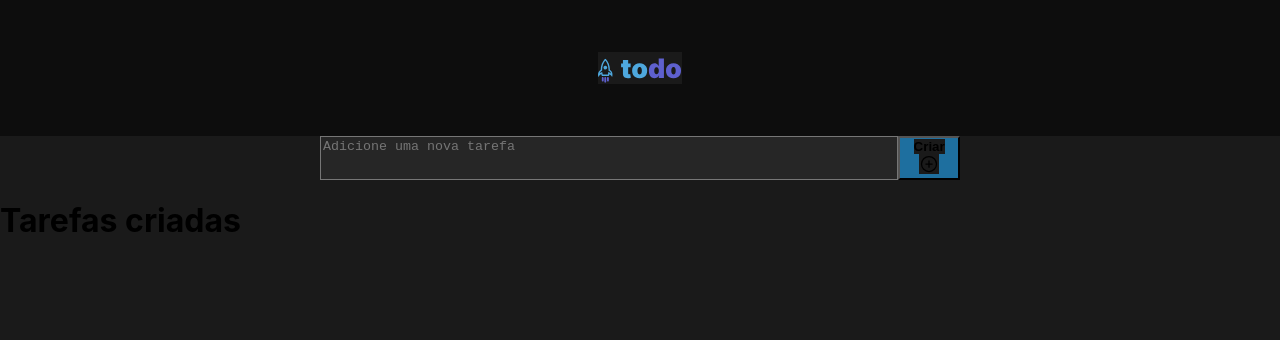
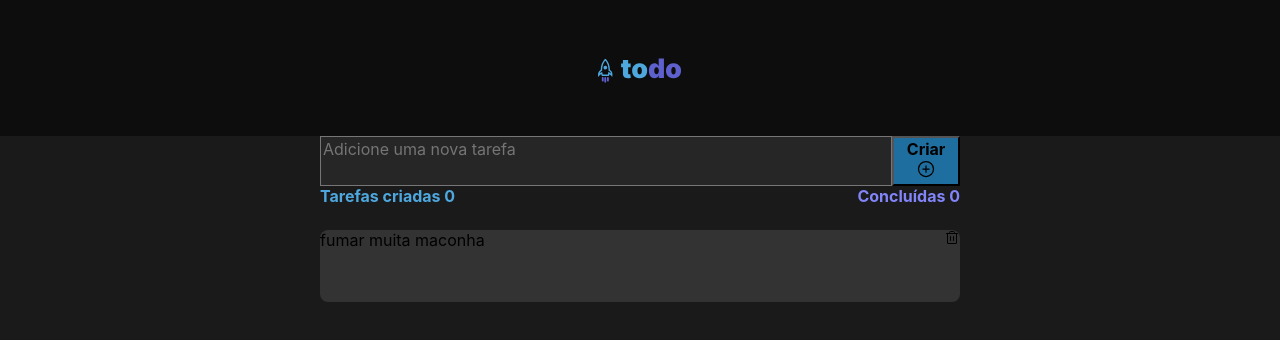
Before and after one commit to mathhlima/todo-list-ignite, a React (Vite) app: page / in a window 1280 px wide. Shown: the top 340 px of the page. Built offline with nearby package versions, Linux system fonts and the light colour scheme.

Commit message:
refactor: deleting some components

```diff
--- a/src/App.jsx
+++ b/src/App.jsx
@@ -11,7 +11,6 @@ function App() {
       <div className={styles.wrapper}>
         <Header />
         <Task />
-        <CreatedTasks />
       </div>
 
   )
--- a/src/components/CreatedTasks.jsx
+++ /dev/null
@@ -1,7 +0,0 @@
-export function CreatedTasks() {
-    return(
-        <div>
-            <h1>Tarefas criadas</h1>
-        </div>
-    );
-}
--- a/src/components/Task.jsx
+++ b/src/components/Task.jsx
@@ -1,21 +1,68 @@
+import { useState } from 'react';
 import styles from './Task.module.css'
 import { PlusCircle } from 'phosphor-react'
+import { Trash } from 'phosphor-react'
 
 export function Task() {
+
+    const [tasks, setTasks] = useState([
+        'fumar muita maconha'
+    ])
+
+    const [newTask, setNewTask] = useState('');
+
+
+
+    function handleCreateNewTask() {
+        event.preventDefault();
+        //console.log(event.target.value)
+    }
+
+    function handleNewTaskChange() {
+        setNewTask(event.target.value)
+
+    }
+
     return (
         <div className={styles.task}>
 
-            <form className={styles.form}>
+
+            <div className={styles.newTask}>
+                <form onSubmit={handleCreateNewTask} className={styles.form}>
                     <textarea
+                        name="task"
                         placeholder="Adicione uma nova tarefa"
+                        onChange={handleNewTaskChange}
                     />
                     <button className={styles.button}>
                         <strong>Criar</strong>
                         <PlusCircle size={20} />
                     </button>
                 </form>
+            </div>
+
+
+
+            <div className={styles.createdTask}>
+                <div className={styles.summary}>
+                    <strong className={styles.created}>Tarefas criadas 0 </strong>
+                    <strong className={styles.finished}>Concluídas 0 </strong>
+                </div>
+
+                <div className={styles.content}>
+
+
+                    {tasks}
+                    <Trash />
+                </div>
 
 
             </div>
+
+        </div>
+
+
+
+
     );
 }
--- a/src/components/Task.module.css
+++ b/src/components/Task.module.css
@@ -1,11 +1,9 @@
 .task {
-    display: flex;
-    justify-content: center;
+
 
 }
 .task .form{
    display: flex;
-   width: 50%;
    justify-content: center;
 
 }
@@ -21,3 +19,36 @@
 .task button {
     background: #1E6F9F;
 }
+
+.newTask {
+    margin: 0 auto;
+    width: 50%;
+}
+
+.createdTask {
+    margin: 0 auto;
+    width: 50%;
+}
+
+.createdTask .summary {
+    display: flex;
+    justify-content: space-between;
+
+}
+
+.createdTask .content {
+    background: #333333;
+    display: flex;
+    justify-content: space-between;
+    height: 72px;
+    border-radius: 8px;
+    gap: 1rem;
+    margin-top: 1.5rem;
+}
+
+.createdTask .summary .created {
+    color: #4EA8DE;
+}
+.createdTask .summary .finished {
+    color: #8284FA;
+}
--- a/src/global.css
+++ b/src/global.css
@@ -1,6 +1,4 @@
-* {
-  background: #1A1A1A;
-}
+
 
 body {
   margin: 0;
@@ -9,6 +7,13 @@ body {
     sans-serif;
   -webkit-font-smoothing: antialiased;
   -moz-osx-font-smoothing: grayscale;
+  background: #1A1A1A;
+}
+
+body, input, textarea, button {
+  font-family: 'Inter', sans-serif;
+  font-weight: 400;
+  font-size: 1rem;
 }
 
 code {
```
Also changed, not shown: src/components/CreateTasks.module.css (deleted). Lines whose indentation alone changed are shown as unchanged.
